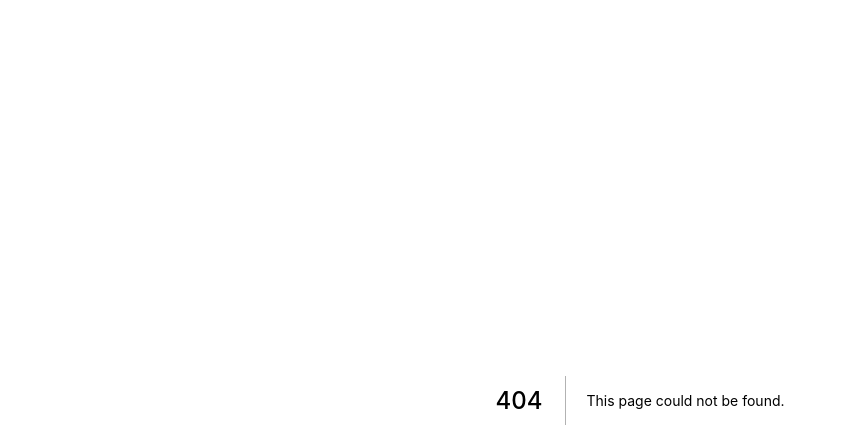
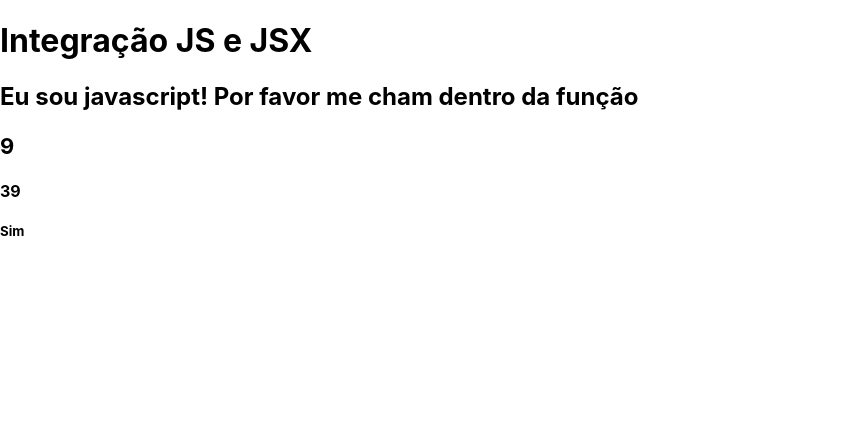
Before and after one commit to AbiezerSidonioJoseOdanacaJunior/exercicionext, a Next.js app in the folder exercicionext/: page /basicos/jsx4 in a window 1280 px wide. Before the commit this address had no page. Shown: the top 448 px of the page, without its empty margins (0-847 px from the left). Built offline with nearby package versions, Linux system fonts and the light colour scheme.

Commit message:
JSX4 Chamada de function

```diff
--- /dev/null
+++ b/exercicionext/pages/basicos/jsx4.jsx
@@ -0,0 +1,24 @@
+export default function jsx4() {
+   const subtitulo = "Eu sou javascript! Por favor me cham dentro da função"
+   const trechoH3 = <h3>{3 * 3}</h3>
+
+    return (
+        <div>
+            <h1>Integração JS  e JSX </h1>
+           <h2> {subtitulo} </h2>
+            <h3> {trechoH3} </h3>
+            <h4> {Math.max (39, 10)} </h4>
+            <h5> {entre(9, 3, 19)} </h5>
+        </div>
+
+    )
+}
+
+function entre(valor, min, max) {
+    if (valor >= min && valor <= max) {
+    return "Sim"
+    }
+    else {
+        return "Não"
+    }
+}
```
